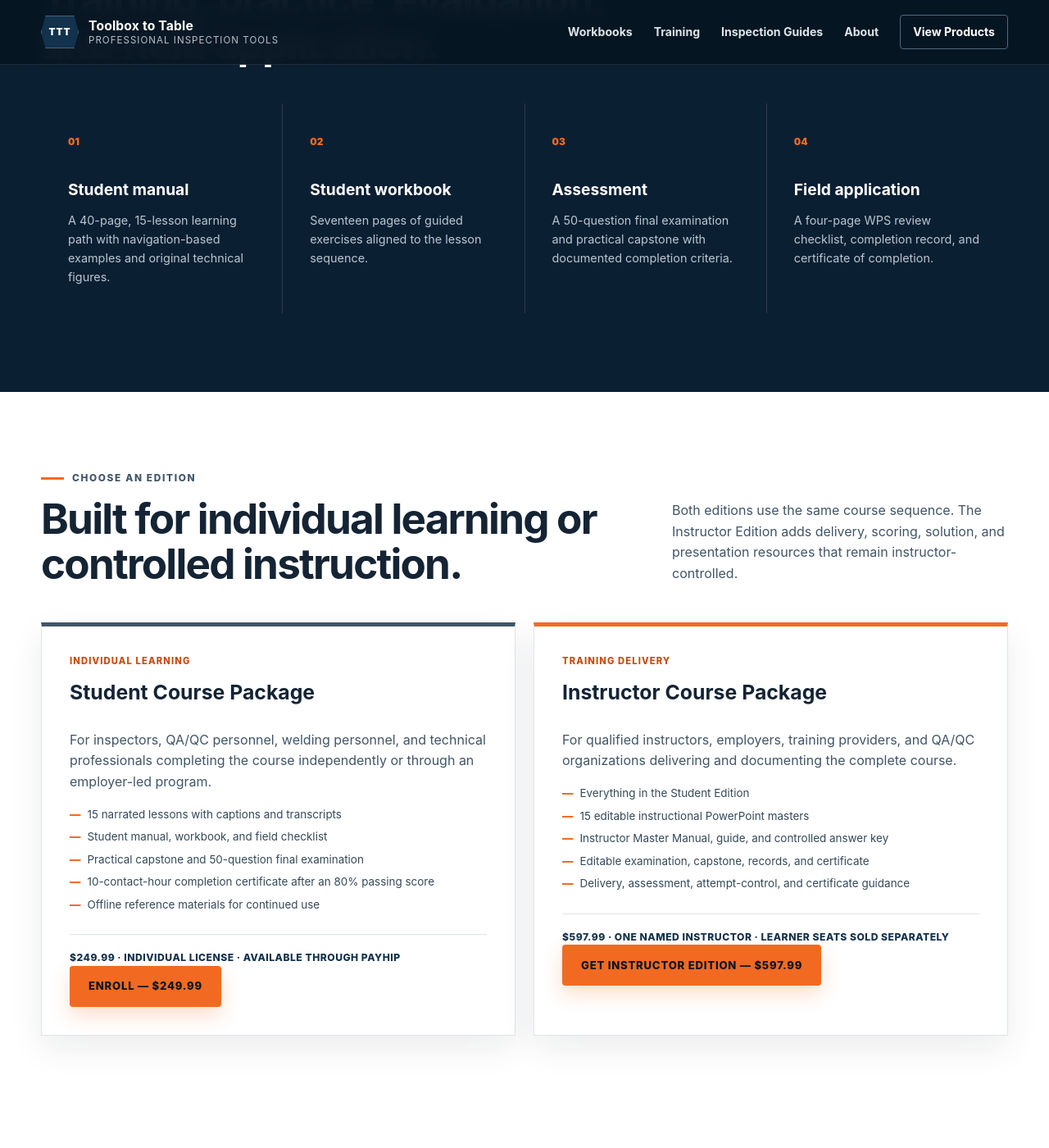
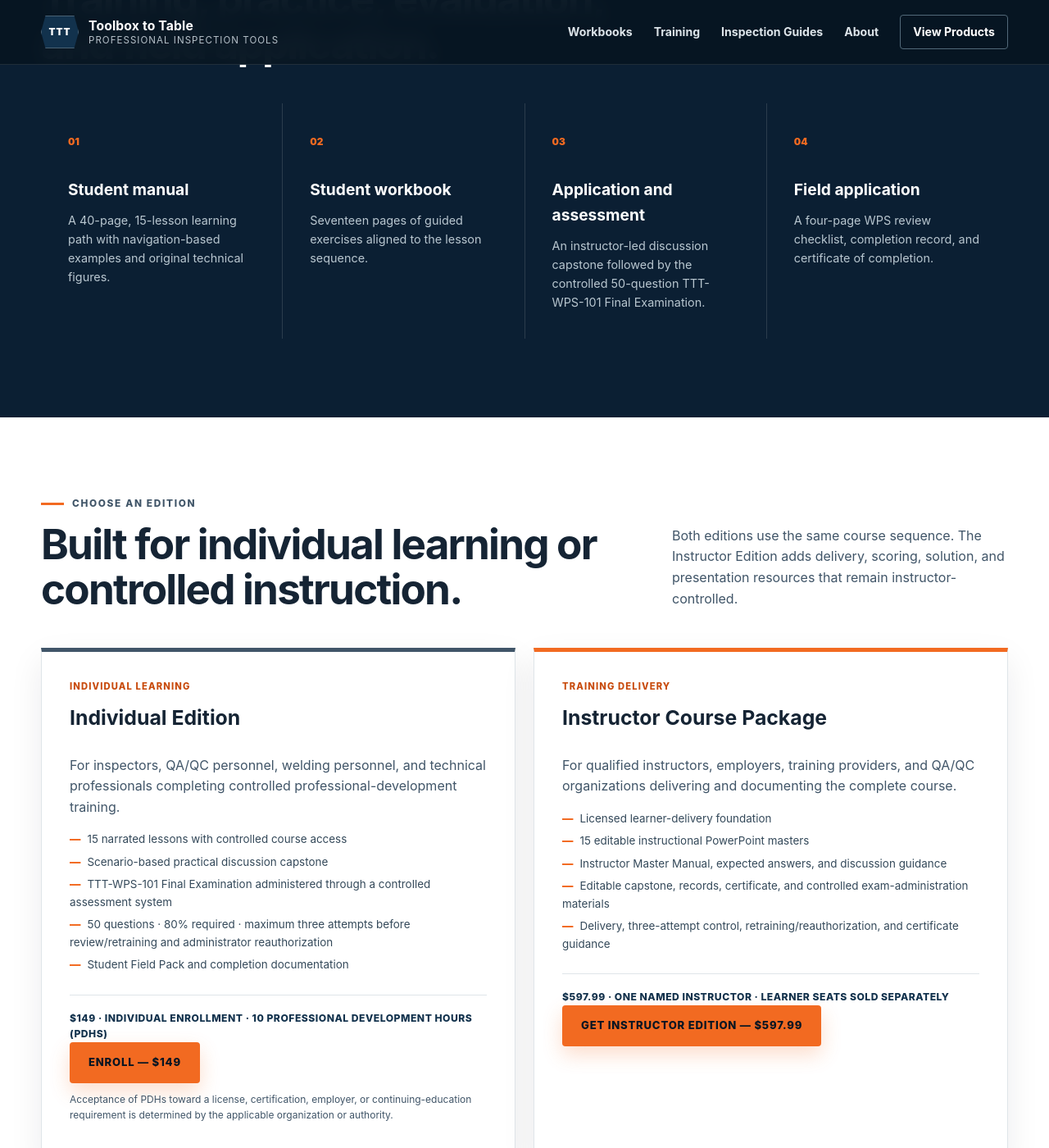
Before and after one commit to rightmercs/toolbox-to-table, a Jekyll site: the page built from training/wps-interpretation.md, in a window 1280 px wide and 1400 px high, scrolled down 2979 px. Shown: the whole window at 82% size. Built offline with Jekyll 4.4.1, drawn with Linux system fonts in a browser that asks for light colours; some of the changed text lies outside the part shown.

Commit message:
Coordinate training catalog and course releases

```diff
--- a/training/wps-interpretation.md
+++ b/training/wps-interpretation.md
@@ -9,10 +9,10 @@ permalink: /training/wps-interpretation/
   <div class="shell product-hero-grid">
     <div>
       <a class="breadcrumb" href="{{ '/pages/training/' | relative_url }}">Training / WPS Interpretation</a>
-      <p class="eyebrow eyebrow--light"><span></span> TTT-WPS-101 · Version 2.4</p>
+      <p class="eyebrow eyebrow--light"><span></span> TTT-WPS-101 · Version 2.5</p>
       <h1>WPS Interpretation and Understanding</h1>
       <p class="hero-lead">Learn a repeatable method for reading Welding Procedure Specifications, tracing qualification support, comparing production conditions with approved requirements, and documenting objective findings.</p>
-      <div class="product-badges"><span>15 lessons</span><span>10 contact hours</span><span>80% final-exam requirement</span><span>Practical capstone</span></div>
+      <div class="product-badges"><span>15 lessons</span><span>10 PDHs</span><span>50 questions · 80% required</span><span>Practical discussion capstone</span></div>
       <div class="button-row"><a class="button button--primary" href="#course-editions">Compare course editions</a><a class="button button--secondary" href="{{ '/products/wps-compliance-review/' | relative_url }}">View the companion review tool</a></div>
     </div>
     <figure class="product-hero-image course-hero-image">
@@ -25,7 +25,7 @@ permalink: /training/wps-interpretation/
 <section class="section shell product-section" id="course-preview">
   <div class="section-heading">
     <div><p class="eyebrow"><span></span> Preview the Individual Edition</p><h2>See the materials before you enroll.</h2></div>
-    <p>Actual pages from the student manual, lesson content, guided workbook, field checklist, capstone, and completion certificate.</p>
+      <p>Preview the course experience, guided practice, field reference, rebuilt discussion capstone, and completion documentation.</p>
   </div>
   <div class="course-preview-grid">
     <figure class="course-preview-card"><a href="{{ '/assets/training/wps-interpretation/01-student-manual.png' | relative_url }}" target="_blank" rel="noopener"><img src="{{ '/assets/training/wps-interpretation/01-student-manual.png' | relative_url }}" alt="WPS course student manual preview"></a><figcaption><strong>Student Manual</strong><span>Structured instruction across the complete 15-lesson sequence.</span></figcaption></figure>
@@ -52,7 +52,7 @@ permalink: /training/wps-interpretation/
     <div class="included-grid">
       <article><span>01</span><h3>Student manual</h3><p>A 40-page, 15-lesson learning path with navigation-based examples and original technical figures.</p></article>
       <article><span>02</span><h3>Student workbook</h3><p>Seventeen pages of guided exercises aligned to the lesson sequence.</p></article>
-      <article><span>03</span><h3>Assessment</h3><p>A 50-question final examination and practical capstone with documented completion criteria.</p></article>
+      <article><span>03</span><h3>Application and assessment</h3><p>An instructor-led discussion capstone followed by the controlled 50-question TTT-WPS-101 Final Examination.</p></article>
       <article><span>04</span><h3>Field application</h3><p>A four-page WPS review checklist, completion record, and certificate of completion.</p></article>
     </div>
   </div>
@@ -62,14 +62,15 @@ permalink: /training/wps-interpretation/
   <div class="section-heading"><div><p class="eyebrow"><span></span> Choose an edition</p><h2>Built for individual learning or controlled instruction.</h2></div><p>Both editions use the same course sequence. The Instructor Edition adds delivery, scoring, solution, and presentation resources that remain instructor-controlled.</p></div>
   <div class="edition-grid">
     <article class="edition-card">
-      <p class="edition-label">Individual learning</p><h3>Student Course Package</h3><p>For inspectors, QA/QC personnel, welding personnel, and technical professionals completing the course independently or through an employer-led program.</p>
-      <ul class="feature-list"><li>15 narrated lessons with captions and transcripts</li><li>Student manual, workbook, and field checklist</li><li>Practical capstone and 50-question final examination</li><li>10-contact-hour completion certificate after an 80% passing score</li><li>Offline reference materials for continued use</li></ul>
-      <p class="release-status">$249.99 · Individual license · Available through Payhip</p>
-      <a class="button button--primary" href="https://payhip.com/b/6ZNqO" target="_blank" rel="noopener noreferrer">Enroll — $249.99</a>
+      <p class="edition-label">Individual learning</p><h3>Individual Edition</h3><p>For inspectors, QA/QC personnel, welding personnel, and technical professionals completing controlled professional-development training.</p>
+      <ul class="feature-list"><li>15 narrated lessons with controlled course access</li><li>Scenario-based practical discussion capstone</li><li>TTT-WPS-101 Final Examination administered through a controlled assessment system</li><li>50 questions · 80% required · maximum three attempts before review/retraining and administrator reauthorization</li><li>Student Field Pack and completion documentation</li></ul>
+      <p class="release-status">$149 · Individual enrollment · 10 Professional Development Hours (PDHs)</p>
+      <a class="button button--primary" href="https://payhip.com/b/6ZNqO" target="_blank" rel="noopener noreferrer">Enroll — $149</a>
+      <p class="purchase-note">Acceptance of PDHs toward a license, certification, employer, or continuing-education requirement is determined by the applicable organization or authority.</p>
     </article>
     <article class="edition-card edition-card--featured">
       <p class="edition-label">Training delivery</p><h3>Instructor Course Package</h3><p>For qualified instructors, employers, training providers, and QA/QC organizations delivering and documenting the complete course.</p>
-      <ul class="feature-list"><li>Everything in the Student Edition</li><li>15 editable instructional PowerPoint masters</li><li>Instructor Master Manual, guide, and controlled answer key</li><li>Editable examination, capstone, records, and certificate</li><li>Delivery, assessment, attempt-control, and certificate guidance</li></ul>
+      <ul class="feature-list"><li>Licensed learner-delivery foundation</li><li>15 editable instructional PowerPoint masters</li><li>Instructor Master Manual, expected answers, and discussion guidance</li><li>Editable capstone, records, certificate, and controlled exam-administration materials</li><li>Delivery, three-attempt control, retraining/reauthorization, and certificate guidance</li></ul>
       <p class="release-status">$597.99 · One named instructor · Learner seats sold separately</p>
       <a class="button button--primary" href="https://payhip.com/b/H4Osy" target="_blank" rel="noopener noreferrer">Get Instructor Edition — $597.99</a>
     </article>
```
Also changed, not shown: index.md (+7 -7 lines), pages/training.md (+14 -4 lines), shop/index.md (+3 -3 lines), training/material-traceability.md (+6 -4 lines), training/visual-welding-inspection.md (+5 -5 lines).
